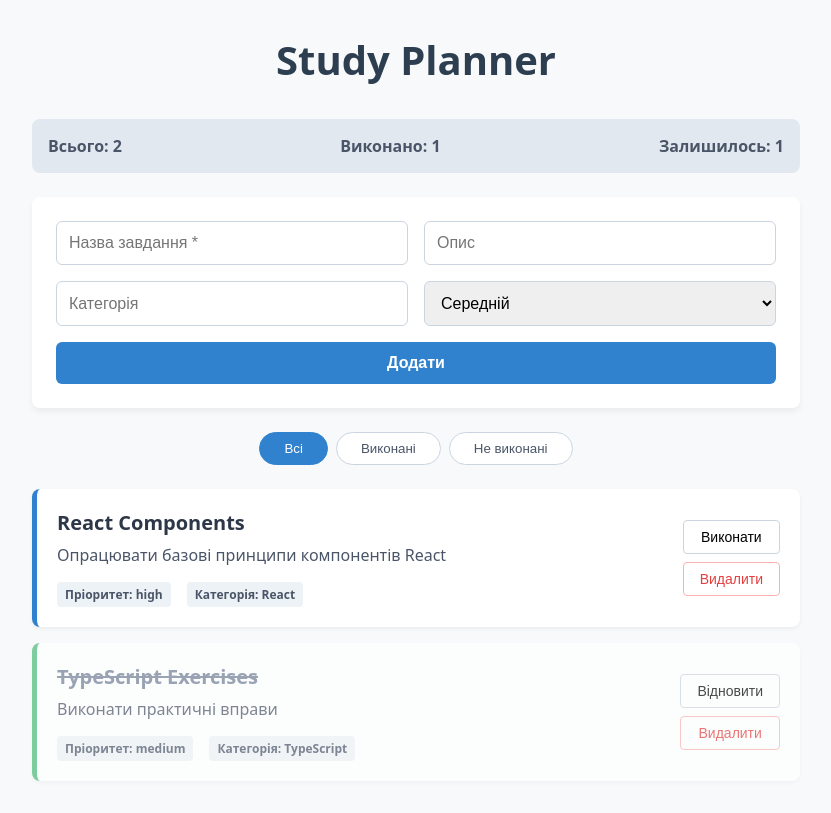
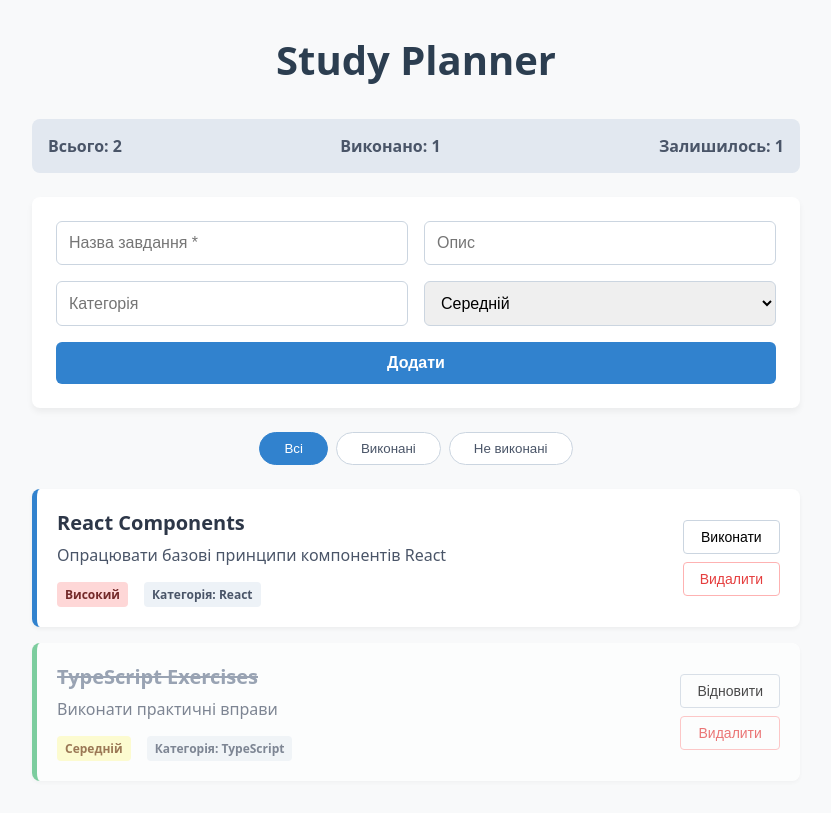
Before and after one commit to Tarnova357/study-planner, a React (Vite) app: page / in a window 1280 px wide. Shown: the whole page, without its empty margins (224-1055 px from the left). Built offline with nearby package versions, Linux system fonts and the light colour scheme.

Commit message:
feat(lab-08): implement priority color badges and basic UI styling

```diff
--- a/src/App.css
+++ b/src/App.css
@@ -183,3 +183,26 @@
 .task-item__btn--danger:hover {
     background: #fff5f5;
 }
+
+.task-item__badge {
+    font-size: 0.75rem;
+    padding: 0.25rem 0.5rem;
+    border-radius: 4px;
+    font-weight: 600;
+    display: inline-block;
+}
+
+.task-item__badge--low {
+    background-color: #c6f6d5;
+    color: #22543d;
+}
+
+.task-item__badge--medium {
+    background-color: #fefcbf;
+    color: #744210;
+}
+
+.task-item__badge--high {
+    background-color: #fed7d7;
+    color: #742a2a;
+}
--- a/src/components/TaskItem.tsx
+++ b/src/components/TaskItem.tsx
@@ -16,7 +16,9 @@ export const TaskItem = ({ task, onToggle, onDelete }: TaskItemProps) => {
             {task.description && <p className="task-item__desc">{task.description}</p>}
 
             <div className="task-item__meta">
-                <span className="task-item__badge">Пріоритет: {task.priority}</span>
+                <span className={`task-item__badge task-item__badge--${task.priority}`}>
+                    {task.priority === 'high' ? ' Високий' : task.priority === 'medium' ? ' Середній' : ' Низький'}
+                </span>
                 {task.category && <span className="task-item__badge">Категорія: {task.category}</span>}
             </div>
         </div>
```
